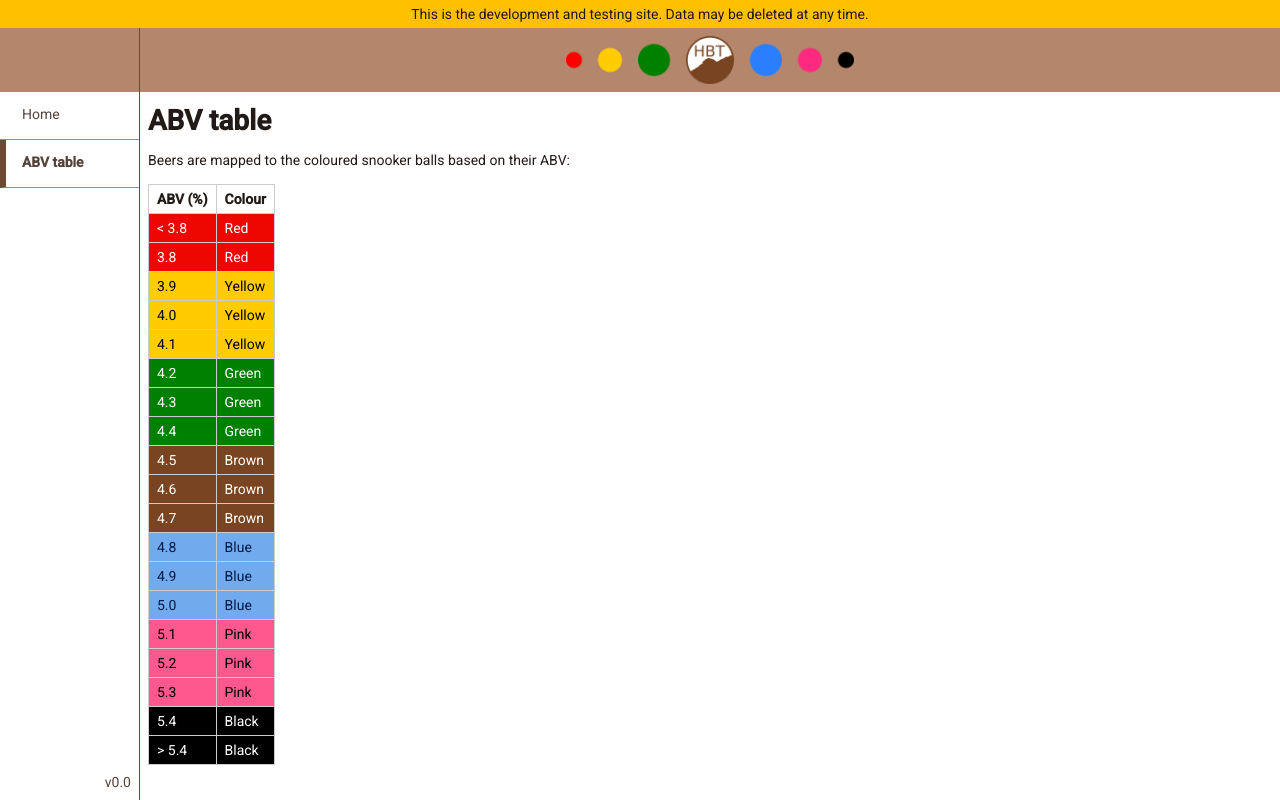
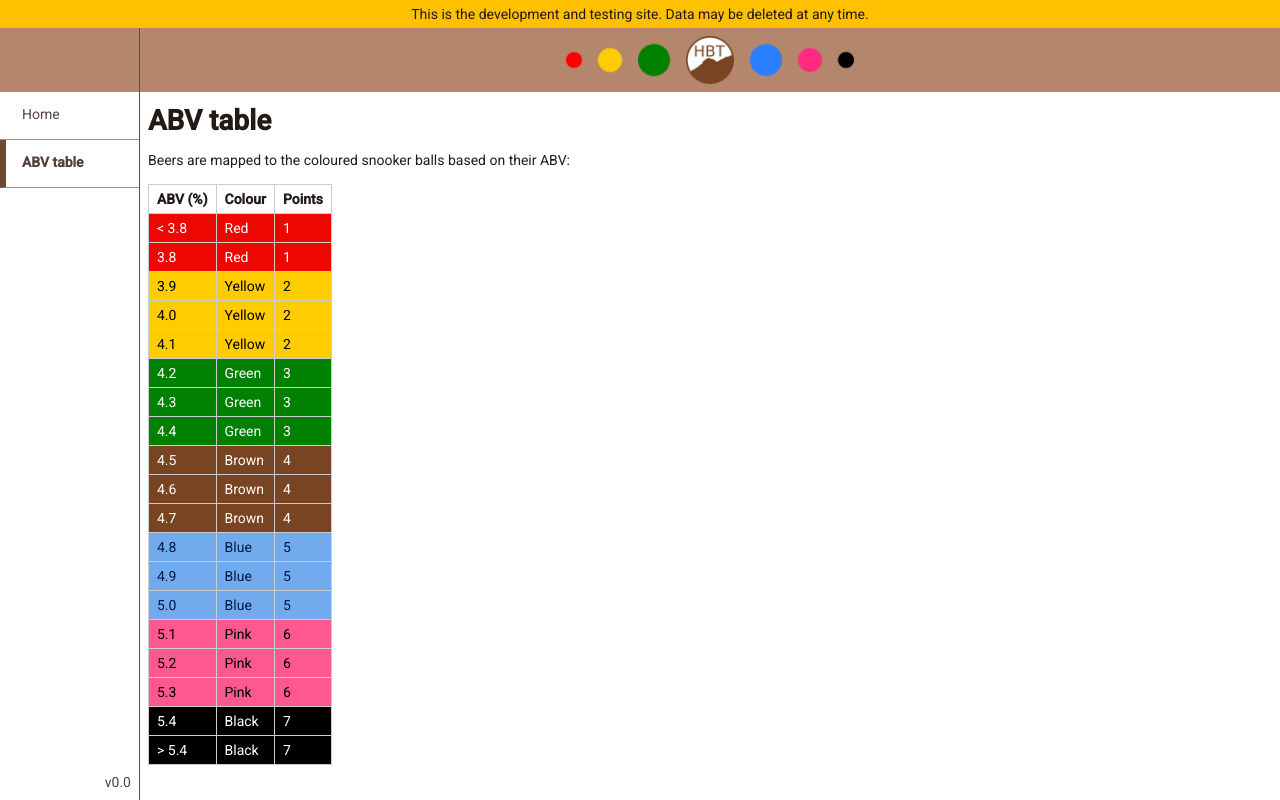
Before and after one commit to ockendenjo/snooker, an Angular app in the folder src/: page /abvs in a window 1280 px wide. Built offline with nearby package versions, Linux system fonts and the light colour scheme.

Commit message:
Add points to ABV table (#11)

```diff
--- a/src/src/app/abv-page/abv-page.html
+++ b/src/src/app/abv-page/abv-page.html
@@ -8,90 +8,110 @@
             <tr>
                 <th>ABV (%)</th>
                 <th>Colour</th>
+                <th>Points</th>
             </tr>
         </thead>
         <tbody>
             <tr class="red">
                 <td>&lt; 3.8</td>
                 <td>Red</td>
+                <td>1</td>
             </tr>
             <tr class="red">
                 <td>3.8</td>
                 <td>Red</td>
+                <td>1</td>
             </tr>
 
             <tr class="yellow">
                 <td>3.9</td>
                 <td>Yellow</td>
+                <td>2</td>
             </tr>
             <tr class="yellow">
                 <td>4.0</td>
                 <td>Yellow</td>
+                <td>2</td>
             </tr>
             <tr class="yellow">
                 <td>4.1</td>
                 <td>Yellow</td>
+                <td>2</td>
             </tr>
 
             <tr class="green">
                 <td>4.2</td>
                 <td>Green</td>
+                <td>3</td>
             </tr>
             <tr class="green">
                 <td>4.3</td>
                 <td>Green</td>
+                <td>3</td>
             </tr>
             <tr class="green">
                 <td>4.4</td>
                 <td>Green</td>
+                <td>3</td>
             </tr>
 
             <tr class="brown">
                 <td>4.5</td>
                 <td>Brown</td>
+                <td>4</td>
             </tr>
             <tr class="brown">
                 <td>4.6</td>
                 <td>Brown</td>
+                <td>4</td>
             </tr>
             <tr class="brown">
                 <td>4.7</td>
                 <td>Brown</td>
+                <td>4</td>
             </tr>
 
             <tr class="blue">
                 <td>4.8</td>
                 <td>Blue</td>
+                <td>5</td>
             </tr>
             <tr class="blue">
                 <td>4.9</td>
                 <td>Blue</td>
+                <td>5</td>
             </tr>
             <tr class="blue">
                 <td>5.0</td>
                 <td>Blue</td>
+                <td>5</td>
             </tr>
 
             <tr class="pink">
                 <td>5.1</td>
                 <td>Pink</td>
+                <td>6</td>
             </tr>
             <tr class="pink">
                 <td>5.2</td>
                 <td>Pink</td>
+                <td>6</td>
             </tr>
             <tr class="pink">
                 <td>5.3</td>
                 <td>Pink</td>
+                <td>6</td>
             </tr>
 
             <tr class="black">
                 <td>5.4</td>
                 <td>Black</td>
+                <td>7</td>
             </tr>
             <tr class="black">
                 <td>&gt; 5.4</td>
                 <td>Black</td>
+                <td>7</td>
             </tr>
         </tbody>
     </table>
```
